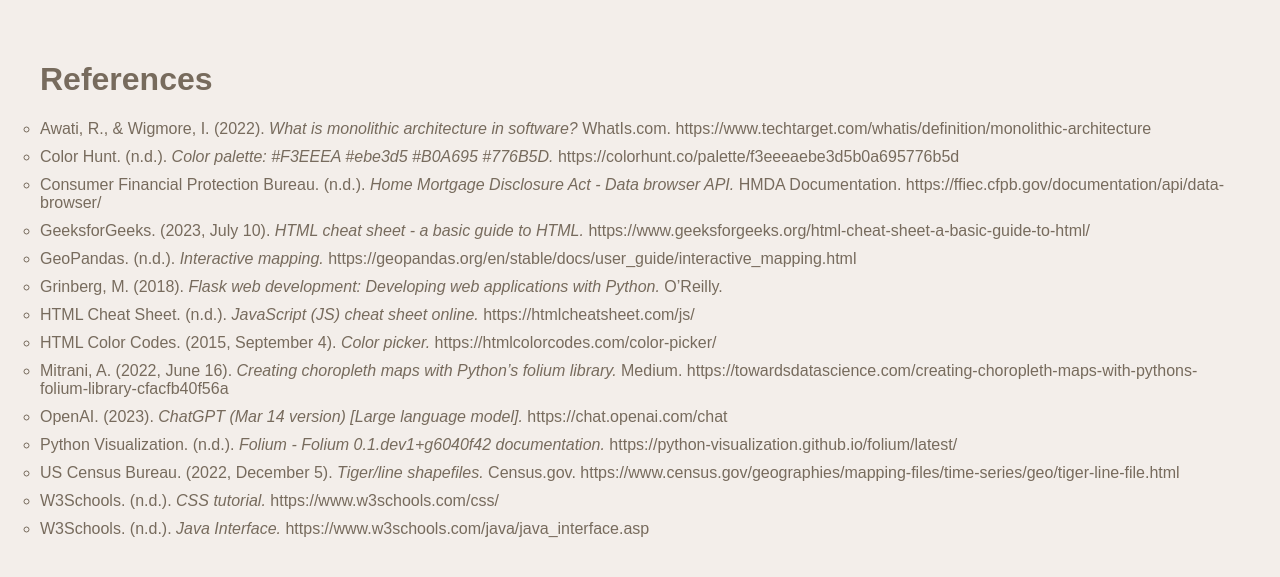
After one commit to amason445/us_mortgages_flask_website, a Flask app: page /references/ in a window 1280 px wide. The commit adds this page. Shown: the top 577 px of the page. Run offline with Flask 3, Linux system fonts and the light colour scheme.

Commit message:
Formatted HTML

```diff
--- a/app/main/views.py
+++ b/app/main/views.py
@@ -12,6 +12,10 @@
 @main.route('/sky_color/<color>')
 def sky_color(color):
     return render_template('sky_color.html', color = color)
+
+@main.route('/references/', endpoint = 'references')
+def references_page():
+    return render_template('references.html')
 
 @main.route('/state_level/dummy_data', endpoint = 'dummy_data')
 def dummy_data():
@@ -28,13 +32,6 @@
     raw_data = csv_exp.generate_dummy_csv()
 
     return Response(raw_data, content_type= 'text/csv', headers={'Content-Disposition': 'attachment; filename=dummy_data.csv'})
-
-@main.route('/state_level/<state>/state_volumes_csv', endpoint = 'volumes_csv')
-def download_state_volumes(state):
-
-    raw_data = csv_exp.mortgage_volume(state_name = state)
-
-    return Response(raw_data, content_type= 'text/csv', headers={'Content-Disposition': f'attachment; filename={state}_volume_data.csv'})
 
 @main.route('/state_level/<state>/state_averages_csv', endpoint = 'averages_csv')
 def download_state_averages(state):
--- /dev/null
+++ b/app/templates/references.html
@@ -0,0 +1,106 @@
+<!DOCTYPE html>
+<html lang="en">
+
+<head>
+    <meta charset="UTF-8">
+    <meta name="viewport" content="width=device-width, initial-scale=1.0">
+    <title>References</title>
+    <style>
+        body {
+            font-family: 'Arial', sans-serif;
+            margin: 20px;
+            padding: 20px;
+            background-color: #F3EEEA;
+            color: #776B5D;
+        }
+
+        h1 {
+            color: #776B5D;
+        }
+
+        h2 {
+            color: #776B5D;
+            margin-top: 20px;
+        }
+
+        ul {
+            list-style: circle;
+            padding: 0;
+            margin: 20px 0;
+        }
+
+        li {
+            margin-bottom: 10px;
+        }
+
+        a {
+            color: #B0A695;
+            text-decoration: none;
+        }
+
+        a:hover {
+            text-decoration: underline;
+        }
+    </style>
+</head>
+
+<body>
+
+    <h1>References</h1>
+    <ul>
+        <li>
+            Awati, R., & Wigmore, I. (2022). <i>What is monolithic architecture in software?</i> WhatIs.com.
+            https://www.techtarget.com/whatis/definition/monolithic-architecture
+        </li>
+        <li>
+            Color Hunt. (n.d.). <i>Color palette: #F3EEEA #ebe3d5 #B0A695 #776B5D.</i>
+            https://colorhunt.co/palette/f3eeeaebe3d5b0a695776b5d
+        </li>
+        <li>
+            Consumer Financial Protection Bureau. (n.d.). <i>Home Mortgage Disclosure Act - Data browser API.</i> HMDA
+            Documentation. https://ffiec.cfpb.gov/documentation/api/data-browser/
+        </li>
+        <li>
+            GeeksforGeeks. (2023, July 10). <i>HTML cheat sheet - a basic guide to HTML.</i>
+            https://www.geeksforgeeks.org/html-cheat-sheet-a-basic-guide-to-html/
+        </li>
+        <li>
+            GeoPandas. (n.d.). <i>Interactive mapping.</i>
+            https://geopandas.org/en/stable/docs/user_guide/interactive_mapping.html
+        </li>
+        <li>
+            Grinberg, M. (2018). <i>Flask web development: Developing web applications with Python.</i> O’Reilly.
+        </li>
+        <li>
+            HTML Cheat Sheet. (n.d.). <i>JavaScript (JS) cheat sheet online.</i> https://htmlcheatsheet.com/js/
+        </li>
+        <li>
+            HTML Color Codes. (2015, September 4). <i>Color picker.</i> https://htmlcolorcodes.com/color-picker/
+        </li>
+        <li>
+            Mitrani, A. (2022, June 16). <i>Creating choropleth maps with Python’s folium library.</i> Medium.
+            https://towardsdatascience.com/creating-choropleth-maps-with-pythons-folium-library-cfacfb40f56a
+        </li>
+        <li>
+            OpenAI. (2023). <i>ChatGPT (Mar 14 version) [Large language model].</i> https://chat.openai.com/chat
+        </li>
+        <li>
+            Python Visualization. (n.d.). <i>Folium - Folium 0.1.dev1+g6040f42 documentation.</i>
+            https://python-visualization.github.io/folium/latest/
+        </li>
+        <li>
+            US Census Bureau. (2022, December 5). <i>Tiger/line shapefiles.</i> Census.gov.
+            https://www.census.gov/geographies/mapping-files/time-series/geo/tiger-line-file.html
+        </li>
+        <li>
+            W3Schools. (n.d.). <i>CSS tutorial.</i> https://www.w3schools.com/css/
+        </li>
+
+        <li>
+            W3Schools. (n.d.). <i>Java Interface.</i> https://www.w3schools.com/java/java_interface.asp
+        </li>
+    </ul>
+
+</body>
+
+</html>
--- a/app/templates/state_geo.html
+++ b/app/templates/state_geo.html
@@ -1,11 +1,13 @@
 <!DOCTYPE html>
 <html>
+
 <head>
     <meta charset="UTF-8">
     <meta name="viewport" content="width=device-width, initial-scale=1.0">
     <title>State Geographical Visualizations</title>
     <link rel="stylesheet" href="{{ url_for('static', filename='styles.css') }}">
 </head>
+
 <body>
     <h1>State Geogrphical Visualizations</h1>
     <p>This page contains geographical data by county for US State mortgages.</p>
@@ -49,4 +51,5 @@
 
     {% endif %}
 </body>
+
 </html>
--- a/app/templates/visualization_template.html
+++ b/app/templates/visualization_template.html
@@ -1,11 +1,13 @@
 <!DOCTYPE html>
 <html>
+
 <head>
     <meta charset="UTF-8">
     <meta name="viewport" content="width=device-width, initial-scale=1.0">
     <title style="background-color: #B8C3C0;">Dummy Data Visualization</title>
     <link rel="stylesheet" href="{{ url_for('static', filename='styles.css') }}">
 </head>
+
 <body bgcolor="#B8C3C0">
     <h1>Summary Section</h1>
     <h2>Visualization 1</h2>
--- a/app/visualizations.py
+++ b/app/visualizations.py
@@ -1,7 +1,13 @@
 import app.utilities as utl
 import app.models as mdl
 
+# To increase performance and prevent the web pages from breaking I had to switch to a different matplotlib back end
+# There are performance issues with matplotlib and flask because the default package doesn't like multithreading
+import matplotlib
+matplotlib.use('Agg')
+
 from matplotlib import pyplot as plt
+
 import seaborn as sns
 from io import BytesIO
 import base64
```
Also changed, not shown: app/csv_export.py (+2 -17 lines), app/static/styles.css (+24 -0 lines), app/templates/index.html (+10 -7 lines), app/templates/state_pages.html (+42 -2 lines). Lines whose indentation alone changed are shown as unchanged.
